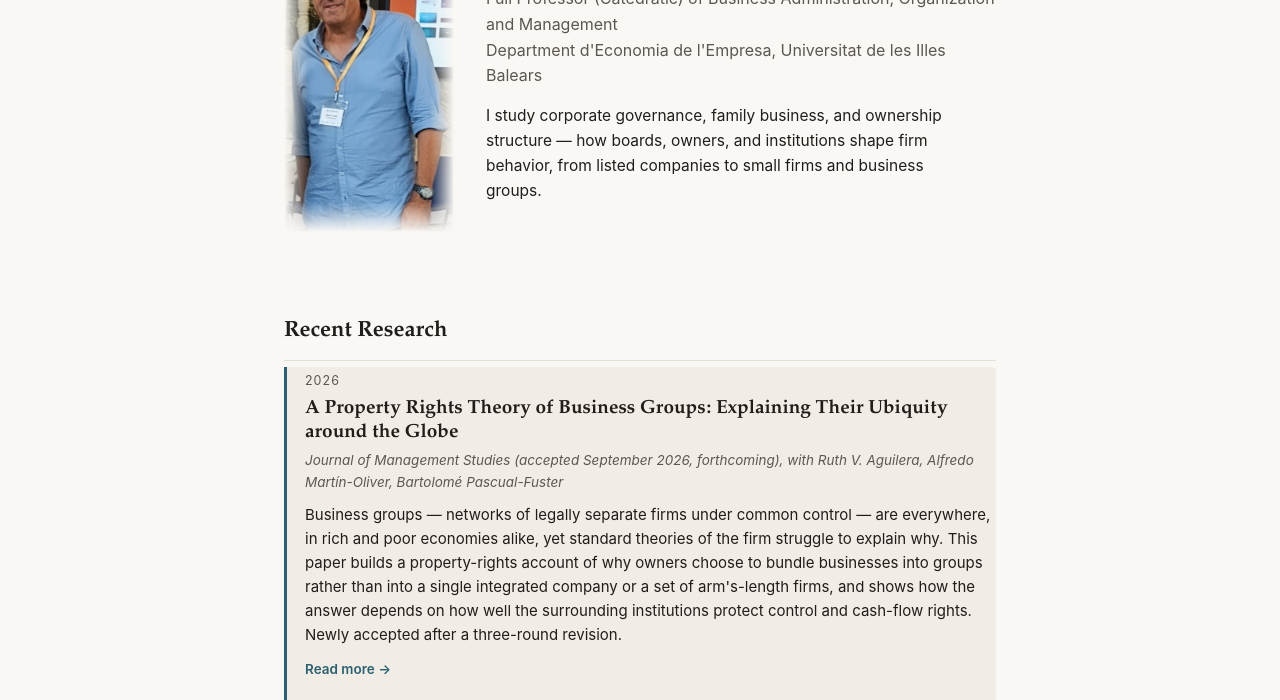
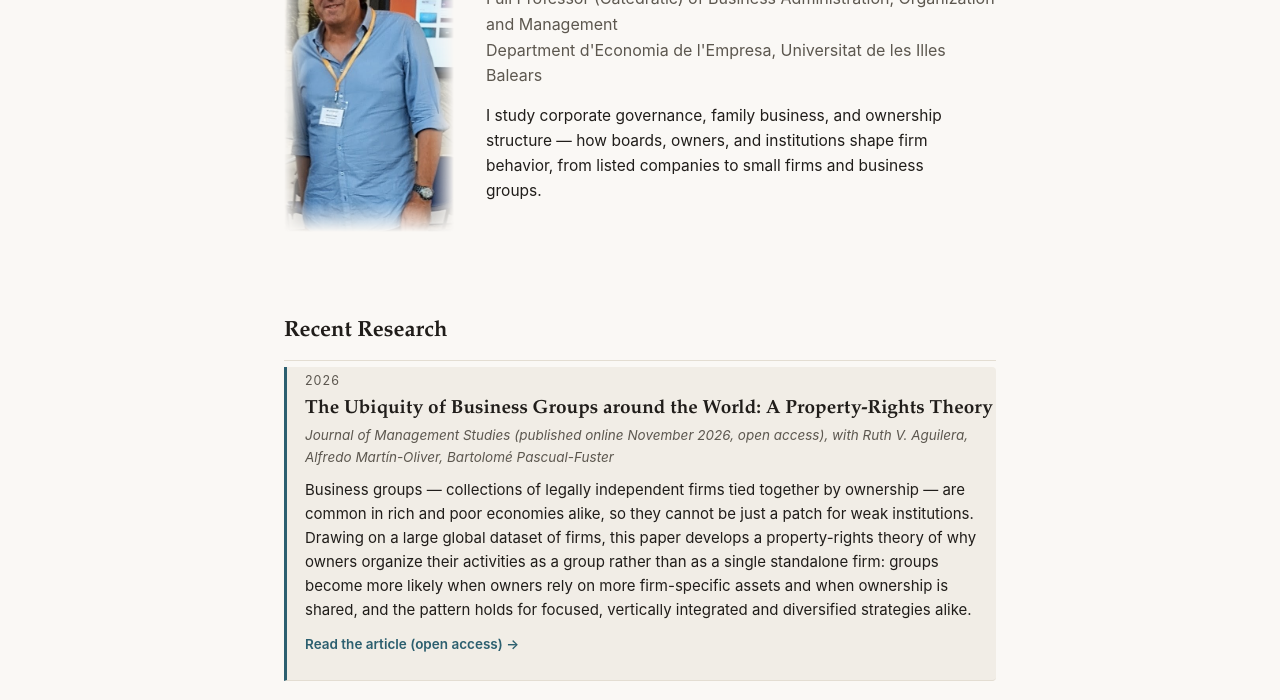
Before and after one commit to rcrespi2/rafelcrespi-web, a plain HTML site: page index.html in a window 1280 px wide. Shown: the part 237-937 px from the top of the page. Drawn offline with Linux system fonts and the light colour scheme.

Commit message:
JMS paper published online: new title, DOI 10.1111/joms.70179, open-access PDF; add VC executives working paper
Co-Authored-By: Claude Opus 5.5 <noreply@anthropic.com>

```diff
--- a/index.html
+++ b/index.html
@@ -42,10 +42,10 @@
 
     <div class="feed-item feed-flagship">
       <div class="feed-date">2026</div>
-      <h3>A Property Rights Theory of Business Groups: Explaining Their Ubiquity around the Globe</h3>
-      <div class="feed-venue">Journal of Management Studies (accepted September 2026, forthcoming), with Ruth V. Aguilera, Alfredo Martín-Oliver, Bartolomé Pascual-Fuster</div>
-      <p class="feed-summary">Business groups — networks of legally separate firms under common control — are everywhere, in rich and poor economies alike, yet standard theories of the firm struggle to explain why. This paper builds a property-rights account of why owners choose to bundle businesses into groups rather than into a single integrated company or a set of arm's-length firms, and shows how the answer depends on how well the surrounding institutions protect control and cash-flow rights. Newly accepted after a three-round revision.</p>
-      <a class="feed-link" href="research.html#pub-2026-jms">Read more →</a>
+      <h3>The Ubiquity of Business Groups around the World: A Property-Rights Theory</h3>
+      <div class="feed-venue">Journal of Management Studies (published online November 2026, open access), with Ruth V. Aguilera, Alfredo Martín-Oliver, Bartolomé Pascual-Fuster</div>
+      <p class="feed-summary">Business groups — collections of legally independent firms tied together by ownership — are common in rich and poor economies alike, so they cannot be just a patch for weak institutions. Drawing on a large global dataset of firms, this paper develops a property-rights theory of why owners organize their activities as a group rather than as a single standalone firm: groups become more likely when owners rely on more firm-specific assets and when ownership is shared, and the pattern holds for focused, vertically integrated and diversified strategies alike.</p>
+      <a class="feed-link" href="https://doi.org/10.1111/joms.70179">Read the article (open access) →</a>
     </div>
 
     <div class="feed-item">
```
Also changed, not shown: research.html (+2 -1 lines), 1 other file.
